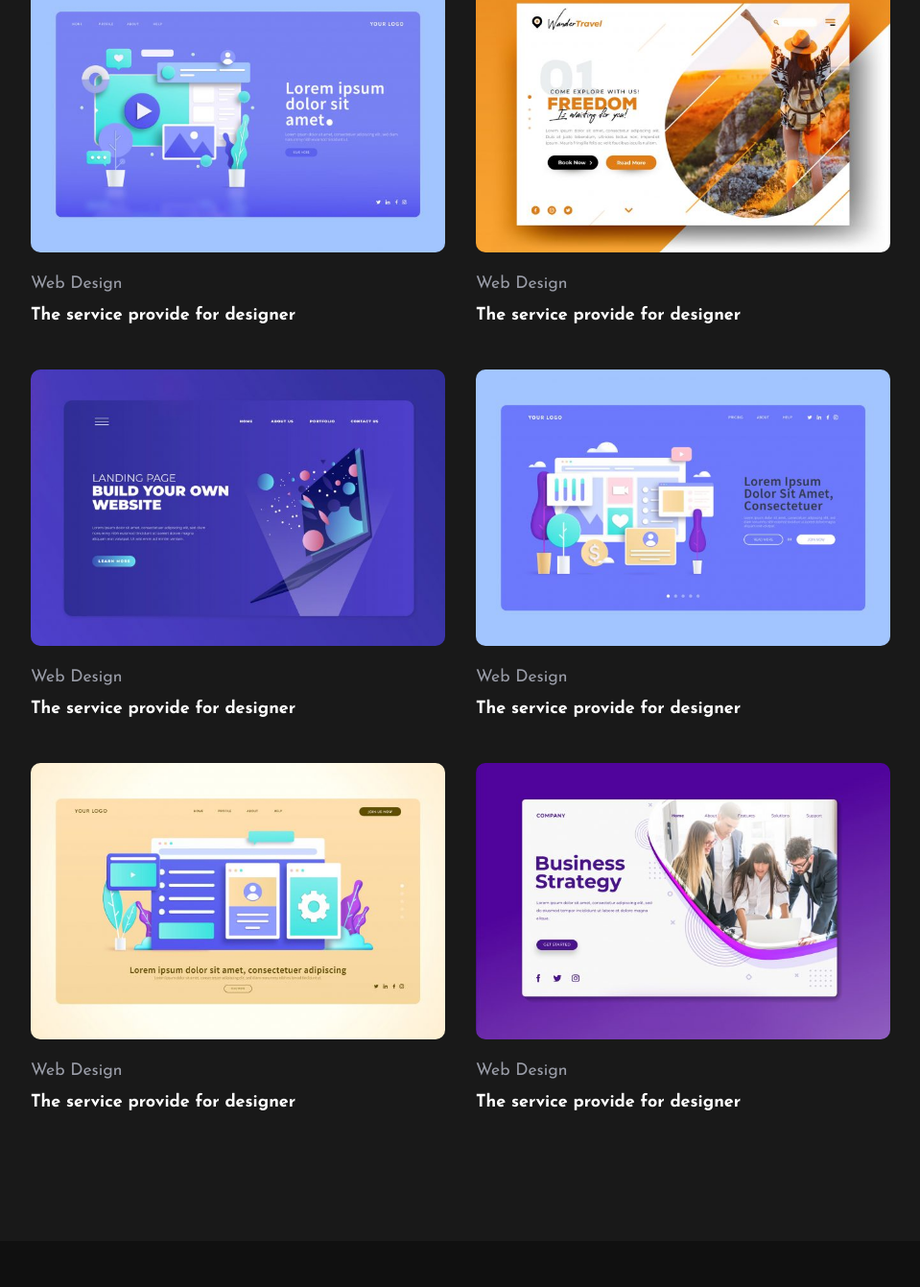
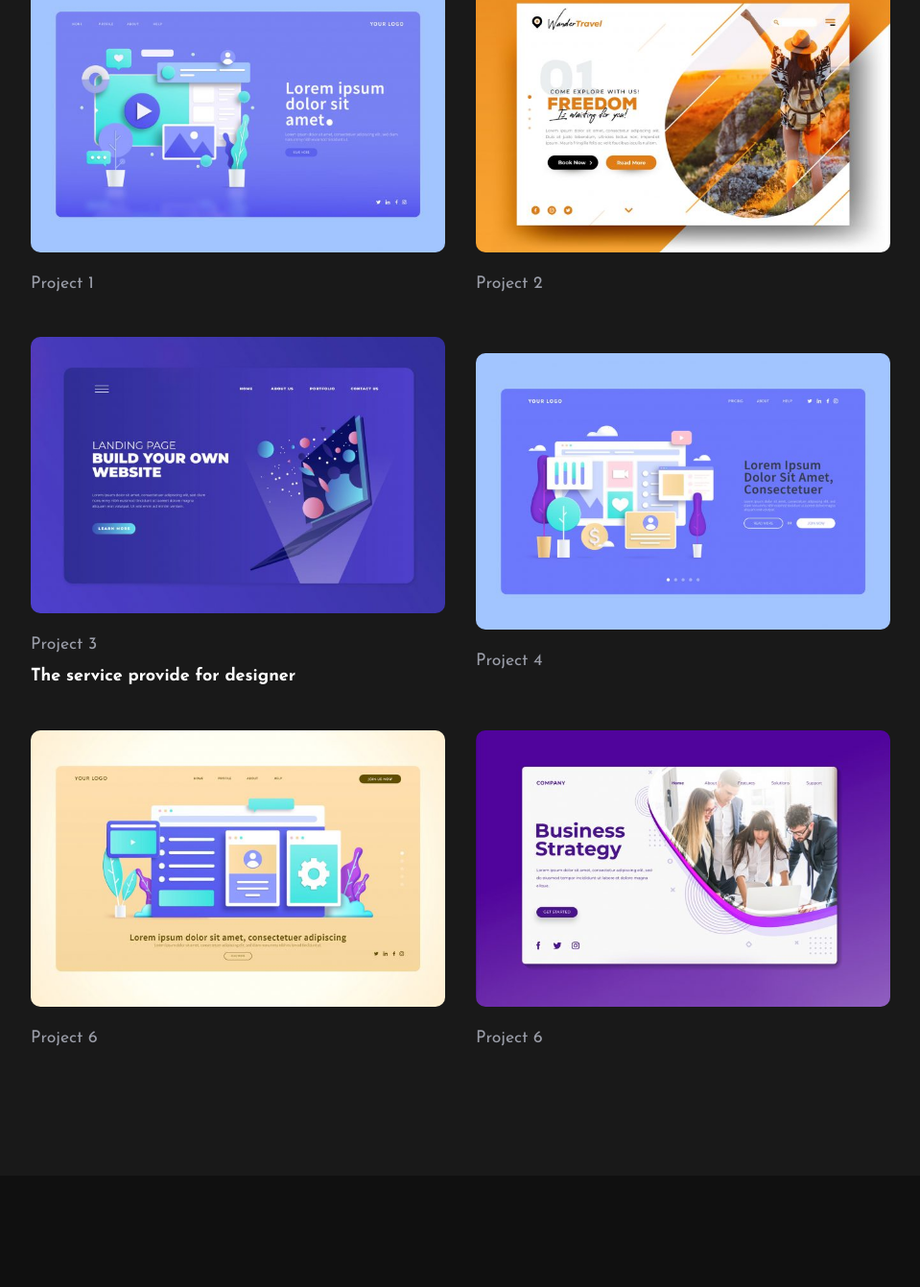
Before and after one commit to Longwind-Themes/Website-demo, a plain HTML site: page index.html in a window 1280 px wide. Shown: the part 4000-5341 px from the top of the page at 96% size, without its empty margins (160-1119 px from the left). Drawn offline with nearby package versions, Linux system fonts and the light colour scheme; files whose address does not match are found by name.

Commit message:
Update index.html

```diff
--- a/index.html
+++ b/index.html
@@ -175,38 +175,38 @@ href="https://unpkg.com/boxicons@latest/css/boxicons.min.css">
         <div class="portfolio-content">
             <div class="box">
                 <img src="img/one.jpg">
-                <p>Web Design</p>
-                <h5>The service provide for designer</h5>
+                <p>Project 1</p>
+                <h5></h5>
             </div>
 
             <div class="box">
                 <img src="img/two.jpg">
-                <p>Web Design</p>
-                <h5>The service provide for designer</h5>
+                <p>Project 2</p>
+                <h5></h5>
             </div>
 
             <div class="box">
                 <img src="img/three.jpg">
-                <p>Web Design</p>
+                <p>Project 3</p>
                 <h5>The service provide for designer</h5>
             </div>
 
             <div class="box">
                 <img src="img/four.jpg">
-                <p>Web Design</p>
-                <h5>The service provide for designer</h5>
+                <p>Project 4</p>
+                <h5></h5>
             </div>
 
             <div class="box">
                 <img src="img/five.jpg">
-                <p>Web Design</p>
-                <h5>The service provide for designer</h5>
+                <p>Project 6</p>
+                <h5></h5>
             </div>
 
             <div class="box">
                 <img src="img/six.jpg">
-                <p>Web Design</p>
-                <h5>The service provide for designer</h5>
+                <p>Project 6</p>
+                <h5></h5>
             </div>
         </div>
     </section>
```
